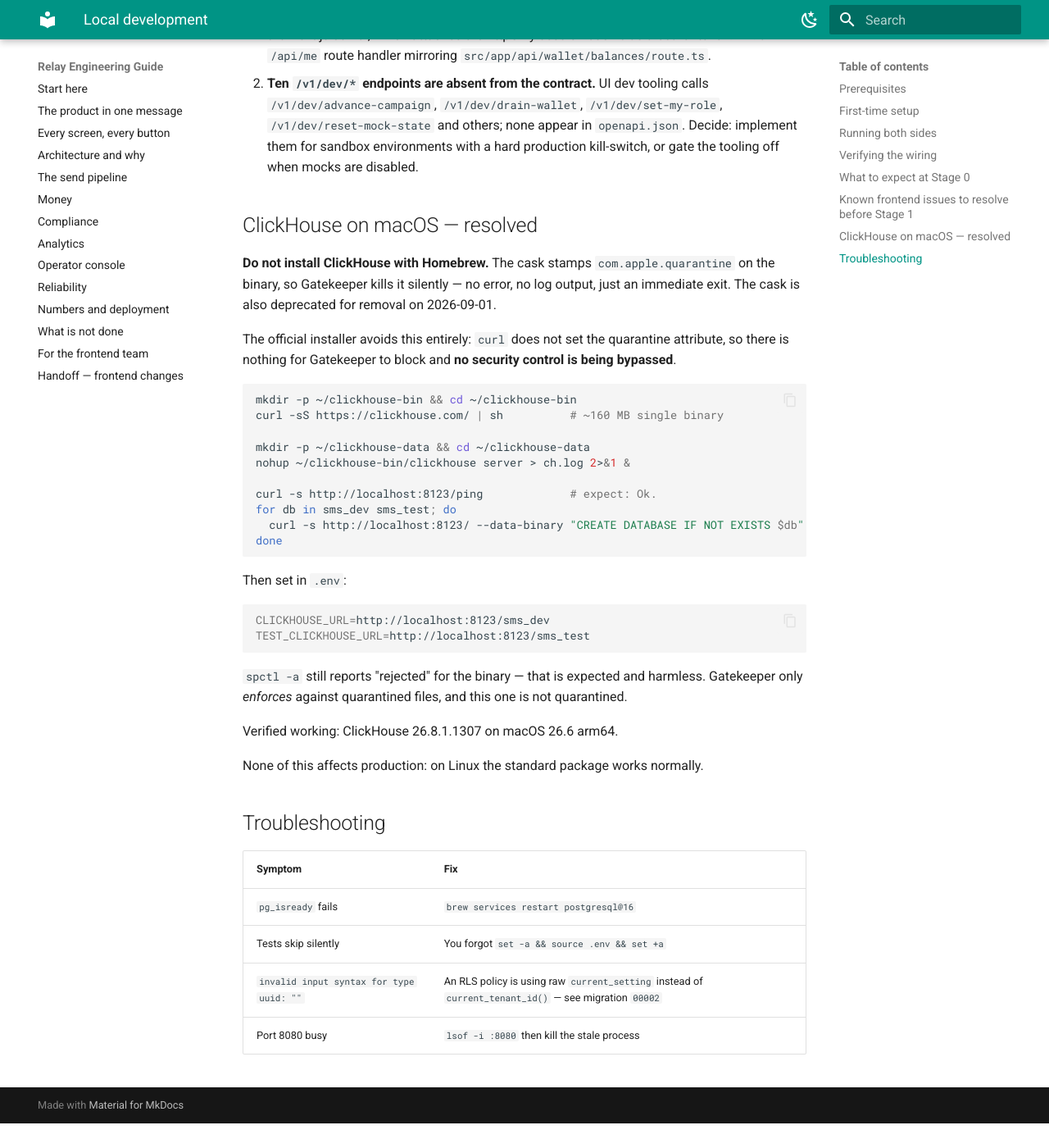
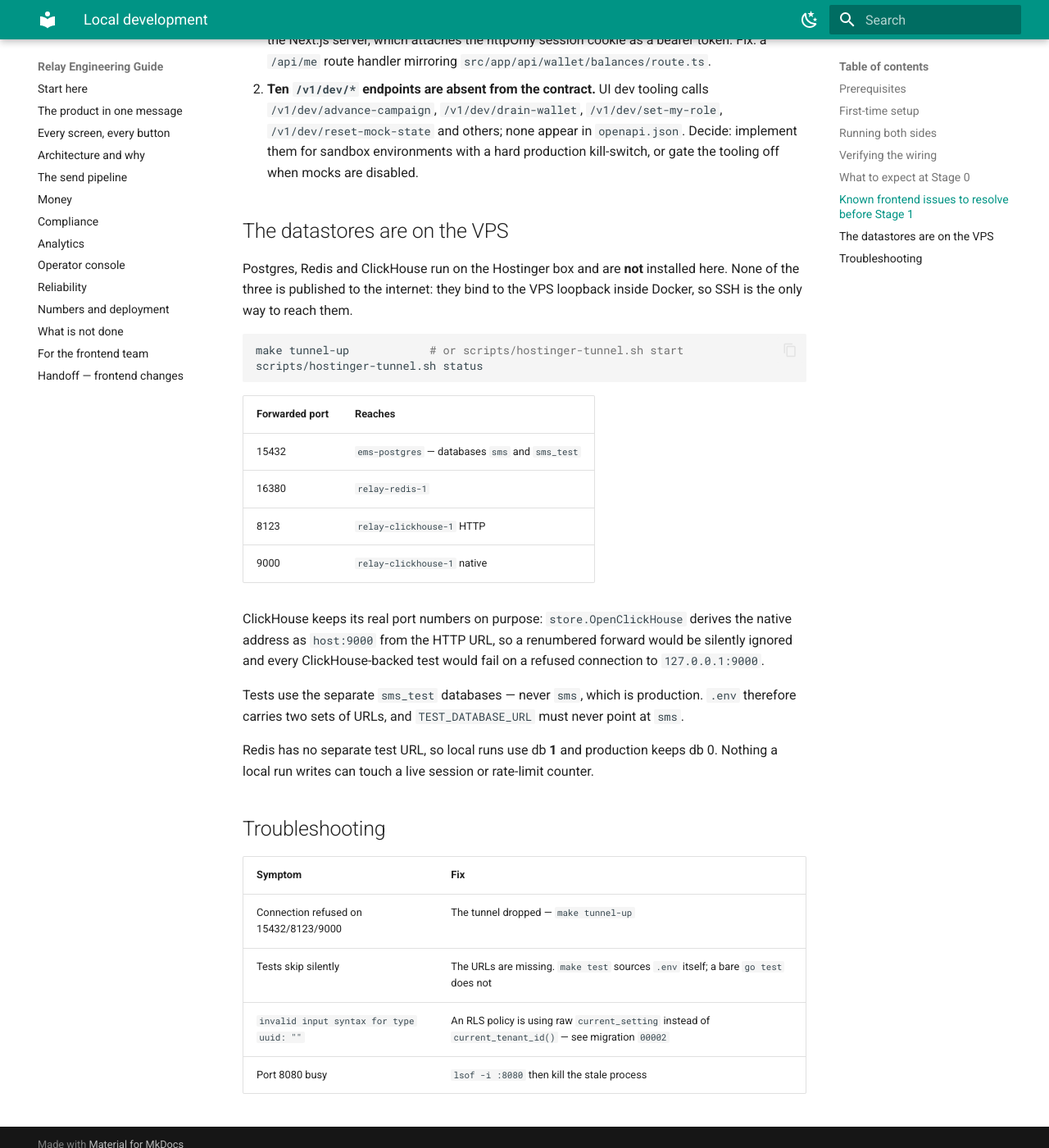
Before and after one commit to saeedafri/SMS-BE, an MkDocs documentation site: the page built from docs/LOCAL_DEV.md, in a window 1280 px wide and 1400 px high, scrolled down 2223 px. Shown: the whole window at 82% size. Built offline with MkDocs 1.6.1 and Material for MkDocs 9.7.7, drawn with Linux system fonts in a browser that asks for light colours; before the commit the page ends 3593 px from its top, so only the background shows below that; some of the changed text lies outside the part shown.

Commit message:
docs: local dev no longer installs a database
The setup instructions still said to brew-install Postgres and Redis, run
`make services-up`, and build a local ClickHouse from the official installer.
None of those exist any more — the three datastores live on the VPS and are
reached through the SSH tunnel.

Kept the reason the ClickHouse ports are not renumbered: OpenClickHouse derives
the native address as host:9000 from the HTTP URL, so a forward on any other
port fails with a refused connection that names nothing useful.

````diff
--- a/docs/LOCAL_DEV.md
+++ b/docs/LOCAL_DEV.md
@@ -5,21 +5,21 @@
 ## Prerequisites
 
 ```bash
-brew install go postgresql@16 redis
+brew install go
 ```
 
-Node 20+ and pnpm for the frontend. ClickHouse is **not** needed until Stage 5 — see
-"ClickHouse on macOS" below.
+Node 20+ and pnpm for the frontend. **No database is installed locally** — Postgres, Redis and
+ClickHouse all run on the Hostinger VPS and are reached over an SSH tunnel. See "The datastores
+are on the VPS" below.
 
 ## First-time setup
 
 ```bash
 cd /Users/mohdsaeedafri/All-Code-Base/SMS-BE
-make services-up          # Postgres + Redis via brew services
-make db-setup             # creates sms_dev, sms_test, and the sms_app role
-cp .env.example .env
+make tunnel-up            # forwards the VPS Postgres, Redis and ClickHouse
+cp .env.example .env      # then point the URLs at the forwarded ports
 set -a && source .env && set +a
-make migrate-up && make migrate-test
+make migrate-test         # brings the sms_test database up to date
 make generate             # regenerate from ../SMS-UI/openapi.json
 make check                # vet + build + test — expect green
 ```
@@ -97,47 +97,39 @@
    for sandbox environments with a hard production kill-switch, or gate the tooling off when
    mocks are disabled.
 
-## ClickHouse on macOS — resolved
+## The datastores are on the VPS
 
-**Do not install ClickHouse with Homebrew.** The cask stamps `com.apple.quarantine` on the
-binary, so Gatekeeper kills it silently — no error, no log output, just an immediate exit. The
-cask is also deprecated for removal on 2026-09-01.
-
-The official installer avoids this entirely: `curl` does not set the quarantine attribute, so
-there is nothing for Gatekeeper to block and **no security control is being bypassed**.
+Postgres, Redis and ClickHouse run on the Hostinger box and are **not** installed here. None of
+the three is published to the internet: they bind to the VPS loopback inside Docker, so SSH is
+the only way to reach them.
 
 ```bash
-mkdir -p ~/clickhouse-bin && cd ~/clickhouse-bin
-curl -sS https://clickhouse.com/ | sh          # ~160 MB single binary
-
-mkdir -p ~/clickhouse-data && cd ~/clickhouse-data
-nohup ~/clickhouse-bin/clickhouse server > ch.log 2>&1 &
-
-curl -s http://localhost:8123/ping             # expect: Ok.
-for db in sms_dev sms_test; do
-  curl -s http://localhost:8123/ --data-binary "CREATE DATABASE IF NOT EXISTS $db"
-done
+make tunnel-up            # or scripts/hostinger-tunnel.sh start
+scripts/hostinger-tunnel.sh status
 ```
 
-Then set in `.env`:
+| Forwarded port | Reaches |
+|---|---|
+| 15432 | `ems-postgres` — databases `sms` and `sms_test` |
+| 16380 | `relay-redis-1` |
+| 8123 | `relay-clickhouse-1` HTTP |
+| 9000 | `relay-clickhouse-1` native |
 
-```bash
-CLICKHOUSE_URL=http://localhost:8123/sms_dev
-TEST_CLICKHOUSE_URL=http://localhost:8123/sms_test
-```
+ClickHouse keeps its real port numbers on purpose: `store.OpenClickHouse` derives the native
+address as `host:9000` from the HTTP URL, so a renumbered forward would be silently ignored and
+every ClickHouse-backed test would fail on a refused connection to `127.0.0.1:9000`.
 
-`spctl -a` still reports "rejected" for the binary — that is expected and harmless. Gatekeeper
-only *enforces* against quarantined files, and this one is not quarantined.
+Tests use the separate `sms_test` databases — never `sms`, which is production. `.env` therefore
+carries two sets of URLs, and `TEST_DATABASE_URL` must never point at `sms`.
 
-Verified working: ClickHouse 26.8.1.1307 on macOS 26.6 arm64.
-
-None of this affects production: on Linux the standard package works normally.
+Redis has no separate test URL, so local runs use db **1** and production keeps db 0. Nothing a
+local run writes can touch a live session or rate-limit counter.
 
 ## Troubleshooting
 
 | Symptom | Fix |
 |---|---|
-| `pg_isready` fails | `brew services restart postgresql@16` |
-| Tests skip silently | You forgot `set -a && source .env && set +a` |
+| Connection refused on 15432/8123/9000 | The tunnel dropped — `make tunnel-up` |
+| Tests skip silently | The URLs are missing. `make test` sources `.env` itself; a bare `go test` does not |
 | `invalid input syntax for type uuid: ""` | An RLS policy is using raw `current_setting` instead of `current_tenant_id()` — see migration `00002` |
 | Port 8080 busy | `lsof -i :8080` then kill the stale process |
````
